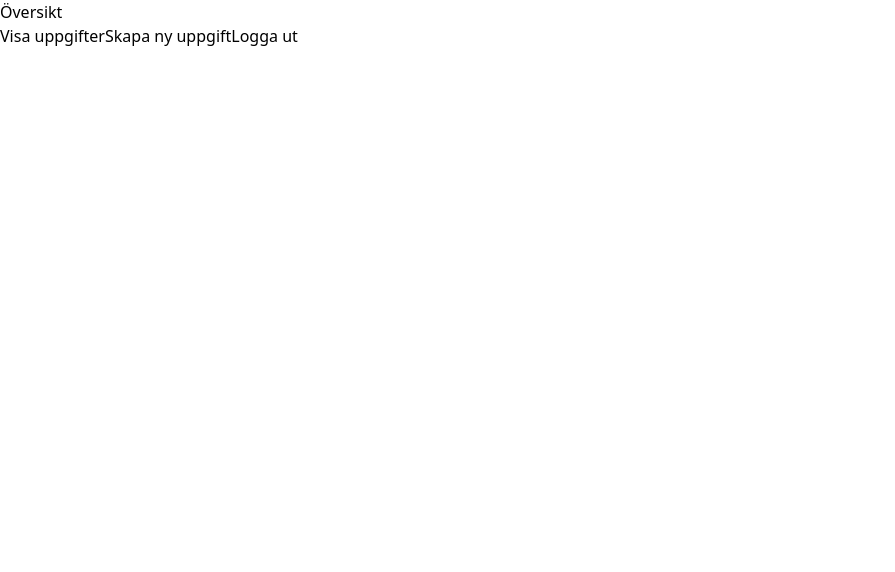
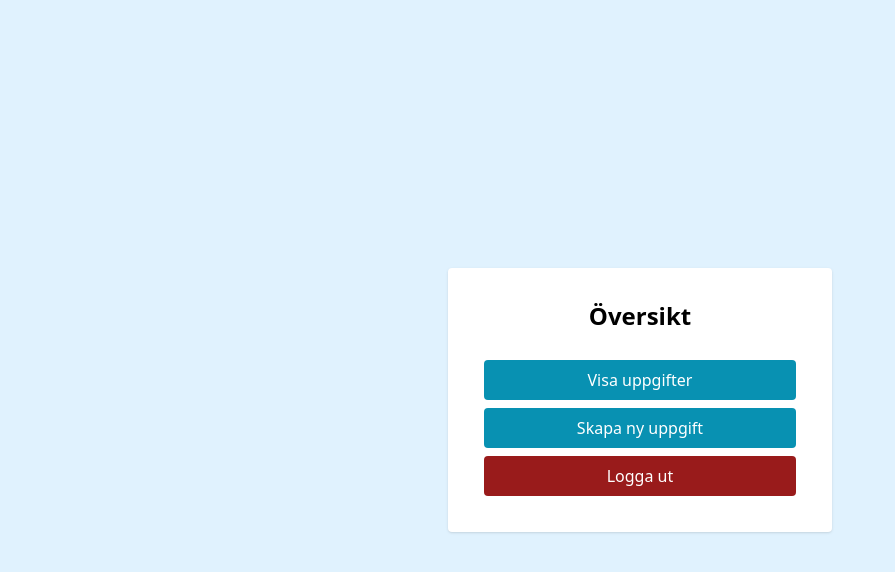
Before and after one commit to Schvea/Projektuppgift-avanceradjs, a React app in the folder projekt/frontend/: page /panel in a window 1280 px wide. Shown: the top 572 px of the page, without its empty margins (0-895 px from the left). Built offline with nearby package versions, Linux system fonts and the light colour scheme; the HTML template or start-up script is replaced by a standard one.

Commit message:
panel page klar

```diff
--- a/projekt/frontend/src/index.css
+++ b/projekt/frontend/src/index.css
@@ -72,7 +72,7 @@ button:focus-visible {
 }
 */
 .btn {
-  @apply px-4 py-2 bg-blue-600 text-white rounded hover:bg-blue-700
+  @apply px-4 py-2 bg-cyan-600 text-white rounded hover:bg-cyan-700
 }
 .title{
   @apply text-2xl font-bold mb-6 text-center
--- a/projekt/frontend/src/pages/PanelPage.jsx
+++ b/projekt/frontend/src/pages/PanelPage.jsx
@@ -10,11 +10,15 @@ function PanelPage() {
   };
 
   return (
-    <div>
-      <h2>Översikt</h2>
-      <button onClick={() => navigate('/tasks')}>Visa uppgifter</button>
-      <button onClick={() => navigate('/tasks/create')}>Skapa ny uppgift</button>
-      <button onClick={handleLogout}>Logga ut</button>
+    <div className="setup">
+    <div className="w-full max-w-sm p-8 bg-white rounded shadow flex flex-col">
+          <div className='flex flex-col'>
+      <h2 className="title">Översikt</h2>
+      <button className="panel-btn m-1" onClick={() => navigate('/tasks')}>Visa uppgifter</button>
+      <button  className="panel-btn m-1"onClick={() => navigate('/tasks/create')}>Skapa ny uppgift</button>
+      <button  className="log-out-btn m-1"onClick={handleLogout}>Logga ut</button>
+    </div>
+    </div>
     </div>
   );
 }
```
